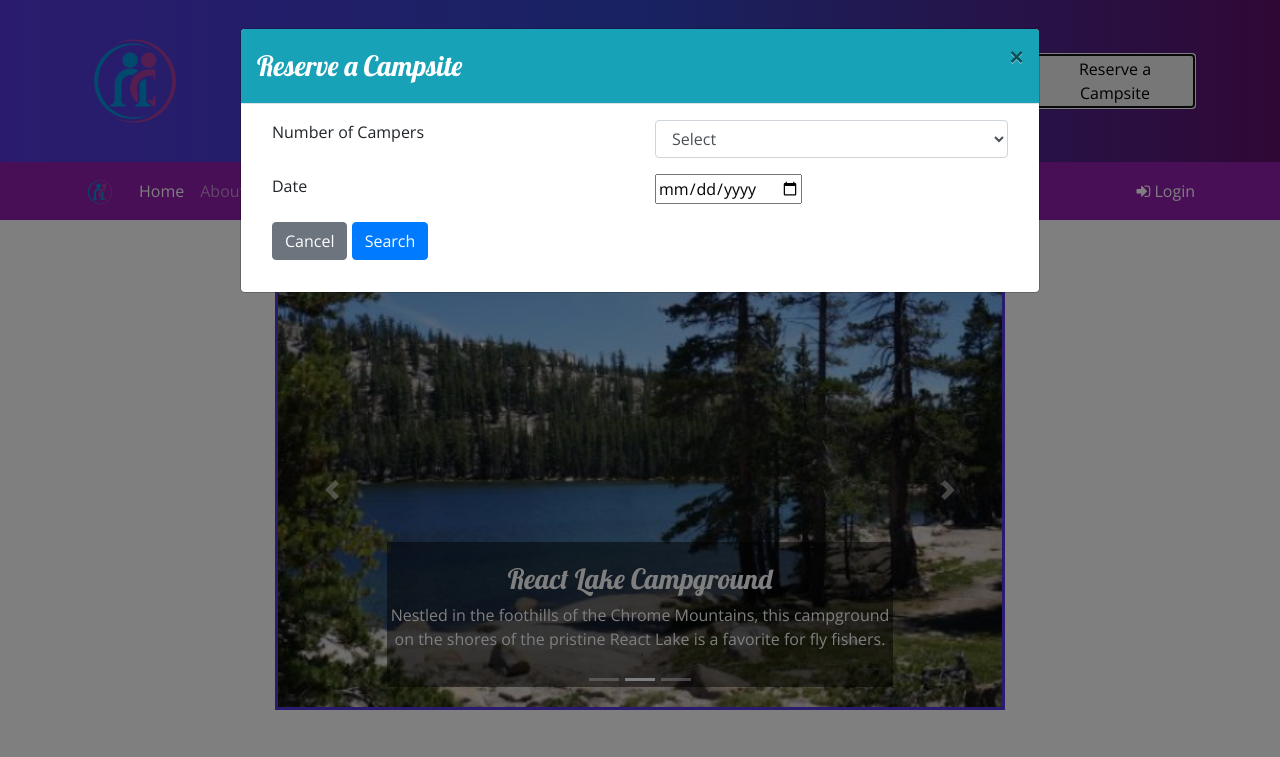
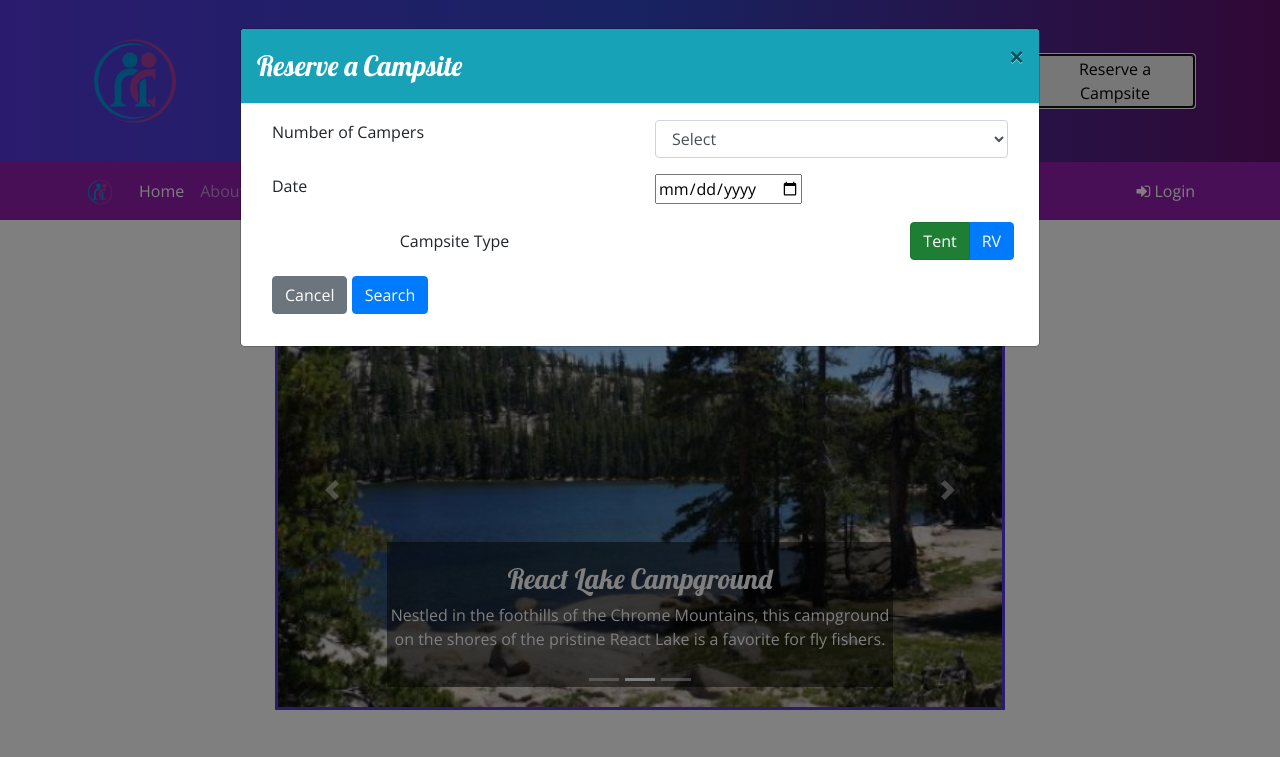
Before and after one commit to the-vagabond-blonde/nucamp, a website: page index.html in a window 1280 px wide. Both pictures are taken after a click on the button "Reserve a Campsite". Shown: the top 757 px of the page. Drawn offline with nearby package versions, Linux system fonts and the light colour scheme.

Commit message:
week 3 workshop task 3

```diff
--- a/index.html
+++ b/index.html
@@ -38,6 +38,7 @@
             </div>
         </div>
     </header>
+
     <!--workshop modal-->
     <div id="reserveModal" class="modal fade" role="dialog">
         <div class="modal-dialog modal-lg" role="document">
@@ -78,10 +79,27 @@
                                     </div>
                                 </div>
 
+
+                                <div class="form-group row">
+                                    <div class="col-sm-6 mx-auto">
+                                        <label for="date" class="col-form-label">Campsite Type</label>
+                                    </div>
+                                    <div class="col-2 btn-group btn-group-toggle" data-toggle="buttons">
+                                        <label class="btn btn-success active">
+                                            <input type="radio" name="siteType" id="siteTent" autocomplete="off" value="tent" checked> Tent
+                                          </label>
+                                          <label class="btn btn-primary">
+                                            <input type="radio" name="siteType" id="siteRV" value="rv" autocomplete="off"> RV
+                                          </label>
+
+                                    </div>
+                                </div>
+
+
+
                                 <div class="form-group row">
                                     <div class="col">
-                                        <button type="submit" data-dismiss="modal"
-                                            class="btn btn-secondary">Cancel</button>
+                                        <button type="submit" data-dismiss="modal" class="btn btn-secondary">Cancel</button>
                                         <button type="submit" class="btn btn-primary">Search</button>
 
                                     </div>
```
